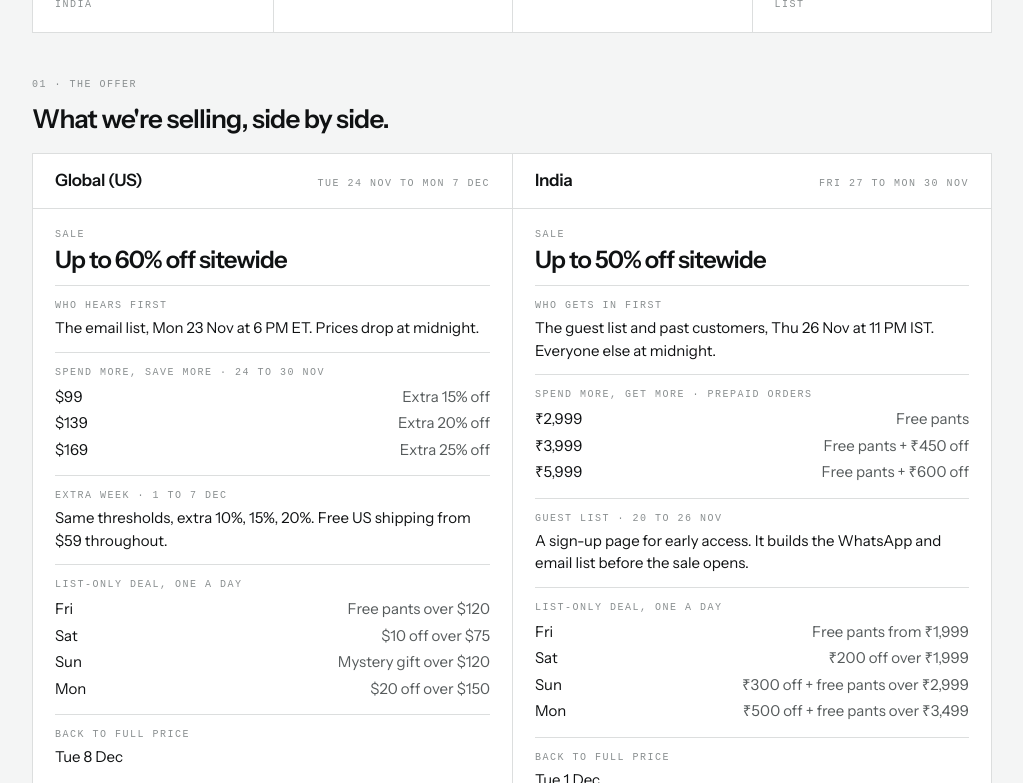
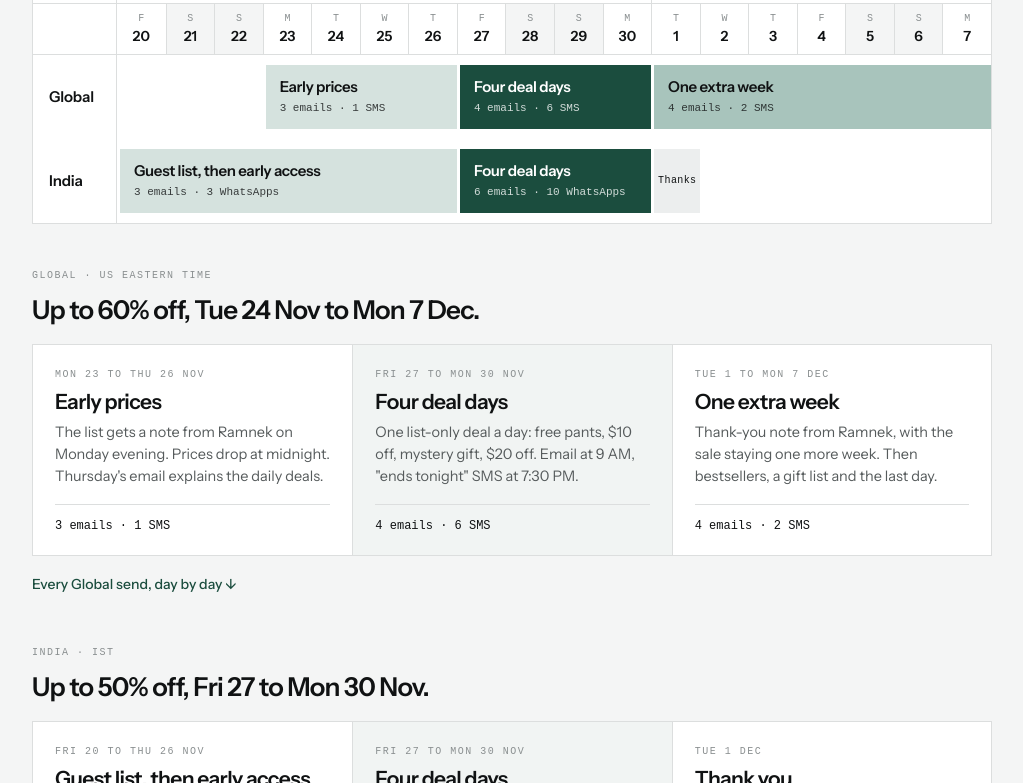
Before and after one commit to grovae/nishorama-retention-audit, a plain HTML site: page bfcm-plan/index.html in a window 1280 px wide. Shown: the part 391-1174 px from the top of the page, without its empty margins (128-1151 px from the left). Drawn offline with Linux system fonts and the light colour scheme; a web font is replaced by a local one.

Commit message:
Simplify BFCM send plan: timeline + phase cards, day-by-day collapsed

```diff
--- a/bfcm-plan/index.html
+++ b/bfcm-plan/index.html
@@ -105,6 +105,38 @@ footer{padding:20px 0 36px;font-family:var(--mono);font-size:10px;letter-spacing
   .ask .a div:last-child{text-align:left}
   .sec h2{font-size:22px}
 }
+
+.hero{padding:44px 0 24px}
+.gantt{display:grid;grid-template-columns:84px repeat(18,1fr);border:1px solid var(--border);margin-top:16px;background:var(--surface);align-items:stretch}
+.g-lab{padding:0 16px;display:flex;align-items:center;font-size:15px;border-right:1px solid var(--border)}
+.g-lab.h,.g-mo,.g-d{border-bottom:1px solid var(--border)}
+.g-lab b{font-weight:600;letter-spacing:-.01em}
+.g-mo{font-family:var(--mono);font-size:10px;letter-spacing:.15em;text-transform:uppercase;color:var(--ink-3);padding:8px 10px}
+.g-mo+.g-mo{border-left:1px solid var(--border)}
+.g-d{text-align:center;padding:7px 0;font-family:var(--mono);font-size:10px;color:var(--ink-3);line-height:1.5}
+.g-d b{display:block;font-family:var(--sans);font-size:14px;font-weight:600;color:var(--ink-1)}
+.g-d.we{background:var(--bg)}
+.g-d+.g-d{border-left:1px solid var(--border)}
+.blk{margin:10px 0;padding:11px 14px;border-left:3px solid var(--surface);min-height:64px;display:flex;flex-direction:column;justify-content:center;overflow:hidden}
+.blk b{font-size:15px;font-weight:600;letter-spacing:-.02em;line-height:1.2;white-space:nowrap}
+.blk span{font-family:var(--mono);font-size:11px;margin-top:4px;white-space:nowrap;opacity:.8}
+.p0{background:var(--sunken);padding:11px 4px;text-align:center}
+.p0 b{font-family:var(--mono);font-size:10px;font-weight:500;letter-spacing:.04em}
+.p1{background:#D5E2DE}.p2{background:var(--green);color:#fff}.p3{background:#A8C4BC}
+.cards{display:grid;grid-template-columns:repeat(3,1fr);border:1px solid var(--border);background:var(--surface)}
+.cards>div{padding:22px 22px 20px;display:flex;flex-direction:column}
+.cards>div+div{border-left:1px solid var(--border)}
+.cards .hl{background:var(--tint)}
+.cards h3{font-size:21px;font-weight:600;letter-spacing:-.03em;line-height:1.15;margin-top:8px}
+.cards p{color:var(--ink-2);font-size:14.5px;margin:8px 0 16px}
+.cards .n{margin-top:auto;font-family:var(--mono);font-size:12px;color:var(--ink-1);padding-top:12px;border-top:1px solid var(--border)}
+details.all{margin-top:12px}
+details.all summary{cursor:pointer;font-size:14px;font-weight:500;color:var(--green);padding:6px 0;list-style:none}
+details.all summary::-webkit-details-marker{display:none}
+details.all summary:after{content:" \2193"}
+details.all[open] summary:after{content:" \2191"}
+details.all .cal{margin-top:10px}
+@media (max-width:760px){.gantt{display:none}.strip{margin-bottom:0}.cards{grid-template-columns:1fr}.cards>div+div{border-left:0;border-top:1px solid var(--border)}}
 </style>
 </head>
 <body>
@@ -112,9 +144,9 @@ footer{padding:20px 0 36px;font-family:var(--mono);font-size:10px;letter-spacing
 
 <div class="wrap">
   <div class="hero">
-    <div class="label">Send plan · Global and India · 18 Nov 2026</div>
-    <h1>Black Friday plan.<br>Both stores, day by day.</h1>
-    <p>Global runs Mon 23 Nov to Mon 7 Dec. India runs Fri 20 Nov to Tue 1 Dec. Copy is written for every send and designs are in progress.</p>
+    <div class="label">Send plan · Global and India · 19 Nov 2026</div>
+    <h1>Black Friday plan.</h1>
+    <p>Three phases in each store. Copy is written for every send and designs are in progress.</p>
   </div>
 
   <div class="strip">
@@ -124,34 +156,28 @@ footer{padding:20px 0 36px;font-family:var(--mono);font-size:10px;letter-spacing
     <div><div class="v">Fri 20 Nov</div><span class="label">First send · India guest list</span></div>
   </div>
 
-  <div class="sec"><div class="label">01 · The offer</div><h2>What we're selling, side by side.</h2></div>
-  <div class="two">
-    <div>
-      <div class="h"><b>Global (US)</b><span class="label">Tue 24 Nov to Mon 7 Dec</span></div>
-      <div class="kv">
-        <div><span class="label">Sale</span><div class="big">Up to 60% off sitewide</div></div>
-        <div><span class="label">Who hears first</span>The email list, Mon 23 Nov at 6 PM ET. Prices drop at midnight.</div>
-        <div><span class="label">Spend more, save more · 24 to 30 Nov</span><ul><li><span>$99</span><span>Extra 15% off</span></li><li><span>$139</span><span>Extra 20% off</span></li><li><span>$169</span><span>Extra 25% off</span></li></ul></div>
-        <div><span class="label">Extra week · 1 to 7 Dec</span>Same thresholds, extra 10%, 15%, 20%. Free US shipping from $59 throughout.</div>
-        <div><span class="label">List-only deal, one a day</span><ul><li><span>Fri</span><span>Free pants over $120</span></li><li><span>Sat</span><span>$10 off over $75</span></li><li><span>Sun</span><span>Mystery gift over $120</span></li><li><span>Mon</span><span>$20 off over $150</span></li></ul></div>
-        <div><span class="label">Back to full price</span>Tue 8 Dec</div>
-      </div>
-    </div>
-    <div>
-      <div class="h"><b>India</b><span class="label">Fri 27 to Mon 30 Nov</span></div>
-      <div class="kv">
-        <div><span class="label">Sale</span><div class="big">Up to 50% off sitewide</div></div>
-        <div><span class="label">Who gets in first</span>The guest list and past customers, Thu 26 Nov at 11 PM IST. Everyone else at midnight.</div>
-        <div><span class="label">Spend more, get more · prepaid orders</span><ul><li><span>₹2,999</span><span>Free pants</span></li><li><span>₹3,999</span><span>Free pants + ₹450 off</span></li><li><span>₹5,999</span><span>Free pants + ₹600 off</span></li></ul></div>
-        <div><span class="label">Guest list · 20 to 26 Nov</span>A sign-up page for early access. It builds the WhatsApp and email list before the sale opens.</div>
-        <div><span class="label">List-only deal, one a day</span><ul><li><span>Fri</span><span>Free pants from ₹1,999</span></li><li><span>Sat</span><span>₹200 off over ₹1,999</span></li><li><span>Sun</span><span>₹300 off + free pants over ₹2,999</span></li><li><span>Mon</span><span>₹500 off + free pants over ₹3,499</span></li></ul></div>
-        <div><span class="label">Back to full price</span>Tue 1 Dec</div>
-      </div>
-    </div>
+  <div class="gantt">
+    <div class="g-lab h"></div><div class="g-mo" style="grid-column:2/13">November</div><div class="g-mo" style="grid-column:13/20">December</div>
+    <div class="g-lab h"></div><div class="g-d">F<b>20</b></div><div class="g-d we">S<b>21</b></div><div class="g-d we">S<b>22</b></div><div class="g-d">M<b>23</b></div><div class="g-d">T<b>24</b></div><div class="g-d">W<b>25</b></div><div class="g-d">T<b>26</b></div><div class="g-d">F<b>27</b></div><div class="g-d we">S<b>28</b></div><div class="g-d we">S<b>29</b></div><div class="g-d">M<b>30</b></div><div class="g-d">T<b>1</b></div><div class="g-d">W<b>2</b></div><div class="g-d">T<b>3</b></div><div class="g-d">F<b>4</b></div><div class="g-d we">S<b>5</b></div><div class="g-d we">S<b>6</b></div><div class="g-d">M<b>7</b></div>
+    <div class="g-lab"><b>Global</b></div>
+    <div class="g-gap" style="grid-column:2/5"></div>
+    <div class="blk p1" style="grid-column:5/9"><b>Early prices</b><span>3 emails · 1 SMS</span></div>
+    <div class="blk p2" style="grid-column:9/13"><b>Four deal days</b><span>4 emails · 6 SMS</span></div>
+    <div class="blk p3" style="grid-column:13/20"><b>One extra week</b><span>4 emails · 2 SMS</span></div>
+    <div class="g-lab"><b>India</b></div>
+    <div class="blk p1" style="grid-column:2/9"><b>Guest list, then early access</b><span>3 emails · 3 WhatsApps</span></div>
+    <div class="blk p2" style="grid-column:9/13"><b>Four deal days</b><span>6 emails · 10 WhatsApps</span></div>
+    <div class="blk p0" style="grid-column:13/14"><b>Thanks</b></div>
+    <div class="g-gap" style="grid-column:14/20"></div>
   </div>
-  <p class="note">The daily deals go only to our list, by email, SMS and WhatsApp. They don't show on the site. Each one ends at 11:59 PM that day.</p>
 
-  <div class="sec"><div class="label">02 · Global · 11 emails, 9 SMS</div><h2>Three phases over two weeks.</h2><p>Times are US Eastern.</p></div>
+  <div class="sec"><div class="label">Global · US Eastern time</div><h2>Up to 60% off, Tue 24 Nov to Mon 7 Dec.</h2></div>
+  <div class="cards">
+    <div><div class="label">Mon 23 to Thu 26 Nov</div><h3>Early prices</h3><p>The list gets a note from Ramnek on Monday evening. Prices drop at midnight. Thursday's email explains the daily deals.</p><div class="n">3 emails · 1 SMS</div></div>
+    <div class="hl"><div class="label">Fri 27 to Mon 30 Nov</div><h3>Four deal days</h3><p>One list-only deal a day: free pants, $10 off, mystery gift, $20 off. Email at 9 AM, "ends tonight" SMS at 7:30 PM.</p><div class="n">4 emails · 6 SMS</div></div>
+    <div><div class="label">Tue 1 to Mon 7 Dec</div><h3>One extra week</h3><p>Thank-you note from Ramnek, with the sale staying one more week. Then bestsellers, a gift list and the last day.</p><div class="n">4 emails · 2 SMS</div></div>
+  </div>
+  <details class="all"><summary>Every Global send, day by day</summary>
   <div class="cal">
     <div class="r hd"><div class="label">Day</div><div class="label">Email</div><div class="label">SMS</div></div>
     <div class="ph"><span class="label">Early prices · 24 to 26 Nov</span></div>
@@ -169,13 +195,21 @@ footer{padding:20px 0 36px;font-family:var(--mono);font-size:10px;letter-spacing
     <div class="r"><div class="d">Sat 5 Dec</div><div data-l="Email"><p><b>9 AM</b>The gift list. Order by Mon 7 Dec for Christmas</p></div><div class="e"></div></div>
     <div class="r"><div class="d">Mon 7 Dec</div><div data-l="Email"><p><b>9 AM</b>Last day</p></div><div data-l="SMS"><p><b>6 PM</b>Last few hours <span class="to">· two versions</span></p></div></div>
   </div>
+
   <ul class="rules">
     <li>Only three SMS go to all subscribers in two weeks: Tue 24, Fri 27 and Mon 30 Nov.</li>
     <li>The 7:30 PM SMS goes only to people who started a checkout or signed up that day.</li>
     <li>The last-day SMS goes to people who signed up or left a checkout in the last 30 days.</li>
   </ul>
+  </details>
 
-  <div class="sec"><div class="label">03 · India · 10 emails, 13 WhatsApps</div><h2>Build the list, open early, then four deal days.</h2><p>Times are IST.</p></div>
+  <div class="sec"><div class="label">India · IST</div><h2>Up to 50% off, Fri 27 to Mon 30 Nov.</h2></div>
+  <div class="cards">
+    <div><div class="label">Fri 20 to Thu 26 Nov</div><h3>Guest list, then early access</h3><p>People sign up to shop an hour early. That grows the WhatsApp and email list before the sale. The list gets in on Thu 26 Nov at 11 PM.</p><div class="n">3 emails · 3 WhatsApps</div></div>
+    <div class="hl"><div class="label">Fri 27 to Mon 30 Nov</div><h3>Four deal days</h3><p>One list-only deal a day: free pants from ₹1,999, ₹200 off, ₹300 off + pants, ₹500 off + pants. Email at 10 AM, WhatsApp at noon, a reminder at night.</p><div class="n">6 emails · 10 WhatsApps</div></div>
+    <div><div class="label">Tue 1 Dec</div><h3>Thank you</h3><p>A plain note from Ramnek. No offer. Full price is back.</p><div class="n">1 email</div></div>
+  </div>
+  <details class="all"><summary>Every India send, day by day</summary>
   <div class="cal">
     <div class="r hd"><div class="label">Day</div><div class="label">Email</div><div class="label">WhatsApp</div></div>
     <div class="ph"><span class="label">Guest list · 20 to 26 Nov</span></div>
@@ -190,45 +224,25 @@ footer{padding:20px 0 36px;font-family:var(--mono);font-size:10px;letter-spacing
     <div class="r"><div class="d">Mon 30 Nov</div><div data-l="Email"><p><b>10 AM</b>Last day + Deal 4: ₹500 off + free pants <code>LAST500</code></p><p><b>6 PM</b>Note from Ramnek: ends tonight <span class="to">· plain text</span></p></div><div data-l="WhatsApp"><p><b>12 PM</b>Last day + Deal 4</p><p><b>7:30 PM</b>Ends tonight</p><p><b>11 PM</b>1 hour left</p></div></div>
     <div class="r"><div class="d">Tue 1 Dec</div><div data-l="Email"><p><b>11 AM</b>Note from Ramnek: thank you, no offer <span class="to">· plain text</span></p></div><div class="e"></div></div>
   </div>
+
   <ul class="rules">
     <li>Emails go to engaged subscribers only, to keep open rates up.</li>
     <li>The morning and noon WhatsApps go to people who read or clicked one in the last 30 days.</li>
     <li>The "ends tonight" and "1 hour left" WhatsApps go only to people who left a cart or checkout or signed up that day.</li>
     <li>App push: 7 pushes on the same days (early access, each deal, last day).</li>
   </ul>
-
-  <div class="sec"><div class="label">04 · On the site</div><h2>Pop-ups and flow emails switch with the offer.</h2><p>The pop-up and the welcome, browse and checkout emails carry the same offer as the campaigns.</p></div>
-  <div class="tbl">
-    <div class="r hd"><div class="label">Date</div><div class="label">Global</div><div class="label">India</div></div>
-    <div class="r"><div class="d">Fri 20 Nov</div><div class="e"></div><div data-l="India">Guest list sign-up page goes live</div></div>
-    <div class="r"><div class="d">Tue 24 Nov</div><div data-l="Global">Pop-up and flow emails switch to up to 60% off and the new tiers</div><div class="e"></div></div>
-    <div class="r"><div class="d">Fri 27 Nov</div><div class="e"></div><div data-l="India">Sale pop-up and sale flow emails replace the regular ones</div></div>
-    <div class="r"><div class="d">Tue 1 Dec</div><div data-l="Global">Pop-up and flow emails switch to the extra-week numbers</div><div data-l="India">Regular pop-up and flow emails come back</div></div>
-    <div class="r"><div class="d">Tue 8 Dec</div><div data-l="Global">Regular pop-up and flow emails come back</div><div class="e"></div></div>
-  </div>
-
-  <div class="sec"><div class="label">05 · Where it stands</div><h2>Written. In design. Build starts as designs land.</h2></div>
-  <div class="tbl s3">
-    <div class="r hd"><div class="label">Piece</div><div class="label">Status</div><div class="label">Next date</div></div>
-    <div class="r"><div class="d">Copy</div><div data-l="Status">Written for all 21 emails, 9 SMS and 13 WhatsApps</div><div data-l="Next date">Done</div></div>
-    <div class="r"><div class="d">Design</div><div data-l="Status">Briefed to the designer</div><div data-l="Next date">India guest list page and first two WhatsApp banners: Thu 19 Nov. Global first batch: Mon 23 Nov. India banners: Tue 24 Nov. India emails: Thu 26 Nov</div></div>
-    <div class="r"><div class="d">WhatsApp templates</div><div data-l="Status">Need Meta approval</div><div data-l="Next date">First one submitted Thu 19 Nov, the rest by Tue 24 Nov</div></div>
-    <div class="r"><div class="d">Build</div><div data-l="Status">Starts as designs land. Nothing is scheduled yet</div><div data-l="Next date">India guest list live Fri 20 Nov. Global ready Mon 23 Nov</div></div>
-  </div>
+  </details>
 </div>
 
 <div class="ask"><div class="wrap">
-  <div class="label">06 · From Nishorama</div>
-  <h2>What we need from you, and by when.</h2>
-  <div class="a"><div>OK on the six plain-text emails that go out in Ramnek's name (2 Global, 4 India)</div><div>Mon 23 Nov</div></div>
-  <div class="a"><div>Global: up to 60% off and the new tiers live on the site</div><div>Tue 24 Nov · 12 AM ET</div></div>
-  <div class="a"><div>India: sale open for the guest list</div><div>Thu 26 Nov · 11 PM IST</div></div>
-  <div class="a"><div>Both stores: the four daily codes live</div><div>Fri 27 Nov</div></div>
-  <div class="a"><div>India: back to full price</div><div>Tue 1 Dec · 12 AM IST</div></div>
-  <div class="a"><div>Global: tiers step down to 10%, 15%, 20%</div><div>Tue 1 Dec · 12 AM ET</div></div>
-  <div class="a"><div>Global: back to full price</div><div>Tue 8 Dec · 12 AM ET</div></div>
+  <div class="label">From Nishorama</div>
+  <h2>Four things we need from you.</h2>
+  <div class="a"><div>OK on the six plain-text notes that go out in Ramnek's name</div><div>Mon 23 Nov</div></div>
+  <div class="a"><div>Global: sale prices and tiers live. Tiers step down Tue 1 Dec, full price Tue 8 Dec</div><div>Tue 24 Nov · 12 AM ET</div></div>
+  <div class="a"><div>India: sale open for the guest list. Full price back Tue 1 Dec</div><div>Thu 26 Nov · 11 PM IST</div></div>
+  <div class="a"><div>Both stores: the four daily deal codes live</div><div>Fri 27 Nov</div></div>
 </div></div>
 
-<div class="wrap"><footer>Grovae · Prepared for Nishorama · 18 Nov 2026</footer></div>
+<div class="wrap"><footer>Grovae · Prepared for Nishorama · 19 Nov 2026</footer></div>
 </body>
 </html>
```
